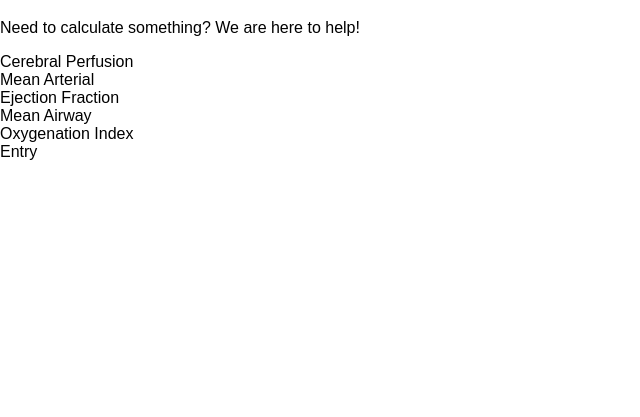
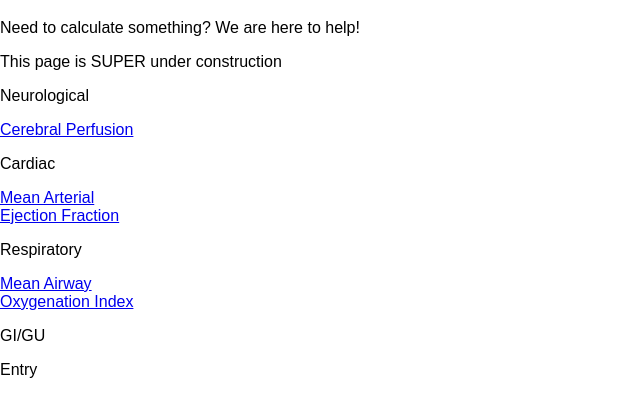
Before and after one commit to JakeSaintG/Medical-Calculations, a plain HTML site: page index.html in a window 1280 px wide. Shown: the part 61-478 px from the top of the page, without its empty margins (0-640 px from the left). Drawn offline with Linux system fonts and the light colour scheme.

Commit message:
formatting changes

```diff
--- a/index.html
+++ b/index.html
@@ -12,32 +12,45 @@
     <div class="mainbody">
         <h1>Welcome</h1>
         <p>Need to calculate something? We are here to help!</p>
+        <p>This page is SUPER under construction</p>
     </div>
+    <div>
+        <p>Neurological</p>
         <ul class="neuro">
             <li class="neuroitem">
-            <a>Cerebral Perfusion</a>
+                <a href="formulaPages/cpp.html">Cerebral Perfusion</a>
             </li>
         </ul>
+    </div>
+    <div>
+        <p>Cardiac</p>
         <ul class="cardiac">
             <li class="cardiacitem">
-            <a>Mean Arterial</a>
+                <a href="formulaPages/mean-arterial.html">Mean Arterial</a>
             </li>
             <li class="cardiacitem">
-            <a>Ejection Fraction</a>
+                <a href="formulaPages/ef.html">Ejection Fraction</a>
             </li>
         </ul>
+    </div>
+    <div>
+        <p>Respiratory</p>
         <ul class="resp">
             <li class="respitem">
-            <a>Mean Airway</a>
+                <a href="formulaPages/mean-airway.html">Mean Airway</a>
             </li>
             <li class="respitem">
-            <a>Oxygenation Index</a>
+                <a href="formulaPages/OI.html">Oxygenation Index</a>
             </li>
         </ul>
-    <ul class="GI/GU">
-        <li class="gigu">
+    </div>
+    <div>
+        <p>GI/GU</p>
+        <ul class="gigu">
+            <li class="giguiteam">
                 <a>Entry</a>
             </li>
         </ul>
+    </div>
 </body>
 </html>
```
Also changed, not shown: formulaPages/ef.html (+13 -7 lines). Lines whose indentation alone changed are shown as unchanged.
